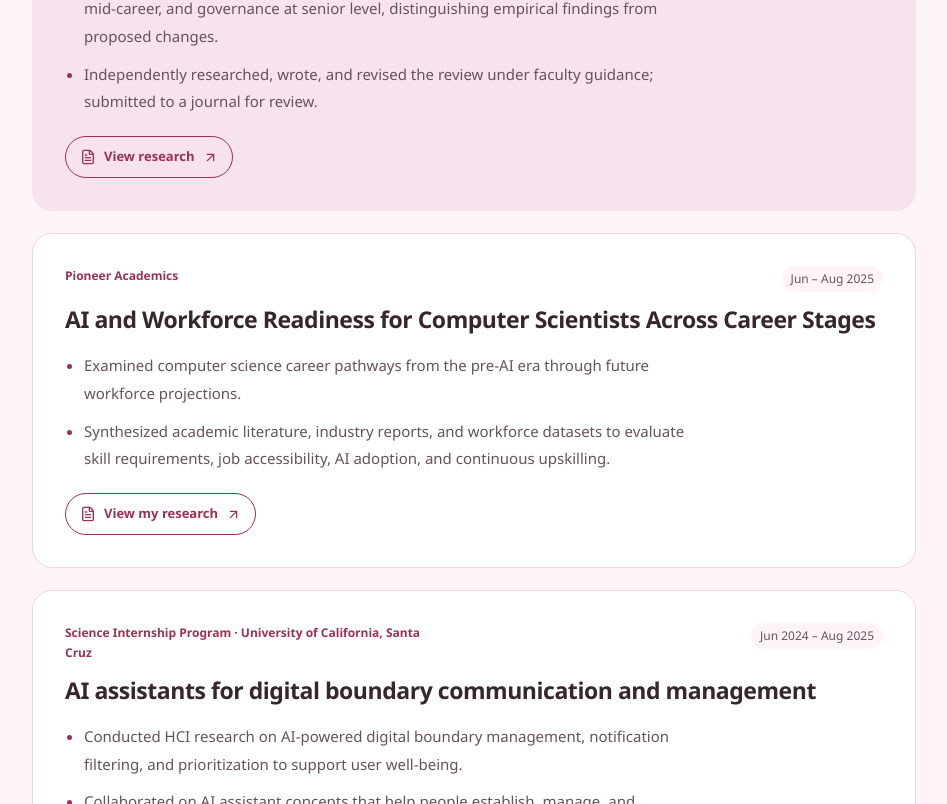
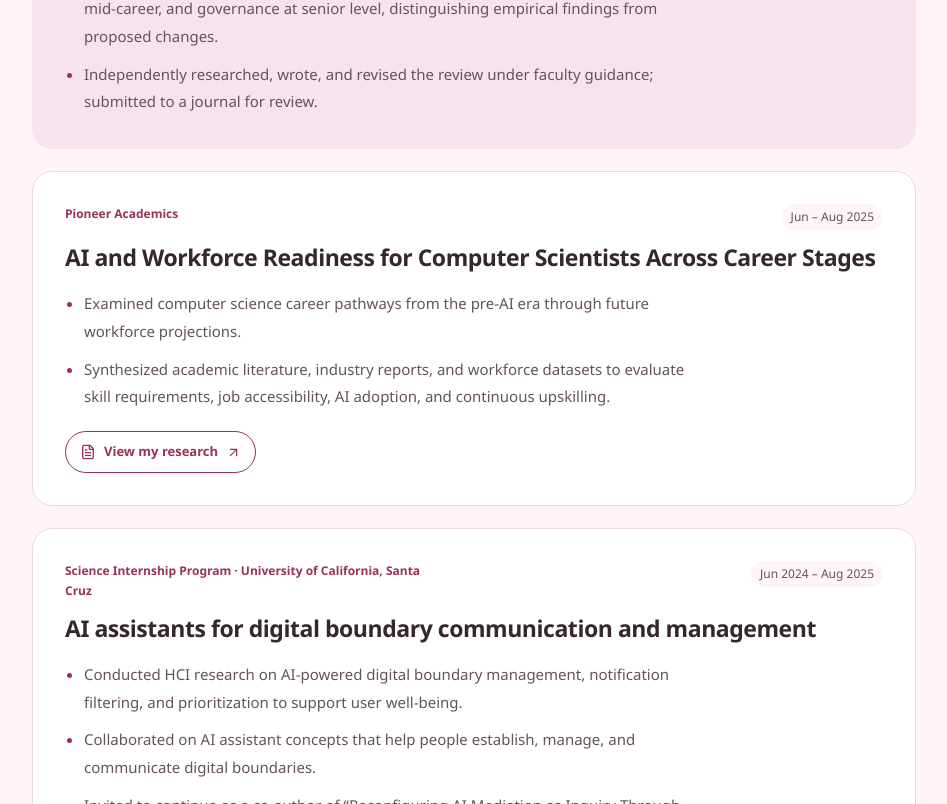
Before and after one commit to Shinoaluv/catherine-portfolio, a React (Vite) app in the folder my-website/: page / in a window 1280 px wide. Shown: the part 1776-2580 px from the top of the page, without its empty margins (316-1263 px from the left). Built offline with nearby package versions, Linux system fonts and the light colour scheme.

Commit message:
Rename initiative to Freedomframe

```diff
--- a/my-website/src/evidenceLinks.js
+++ b/my-website/src/evidenceLinks.js
@@ -7,24 +7,14 @@ export const evidenceLinks = {
       "url": ""
     }
   ],
-  "From Execution to Governance: How AI Reshapes Human Roles Across Career Stages": [
-    {
-      "label": "View research",
-      "url": ""
-    }
-  ],
+  "From Execution to Governance: How AI Reshapes Human Roles Across Career Stages": [],
   "AI and Workforce Readiness for Computer Scientists Across Career Stages": [
     {
       "label": "View my research",
       "url": "/evidence/pioneer-research-paper.pdf"
     }
   ],
-  "AI assistants for digital boundary communication and management": [
-    {
-      "label": "View research",
-      "url": ""
-    }
-  ],
+  "AI assistants for digital boundary communication and management": [],
   "Sound of the Future": [
     {
       "label": "View nonprofit",
@@ -108,7 +98,7 @@ export const evidenceLinks = {
       "url": ""
     }
   ],
-  "Freedom Frame": [
+  "Freedomframe": [
     {
       "label": "View stories",
       "url": ""
--- a/my-website/src/resumeData.js
+++ b/my-website/src/resumeData.js
@@ -198,7 +198,7 @@ export const sections = [
     "intro": "Using photography, storytelling, and local organizing to bring people together.",
     "items": [
       {
-        "title": "Freedom Frame",
+        "title": "Freedomframe",
         "role": "Founder & Photographer",
         "date": "Apr 2026 – Present",
         "bullets": [
```
